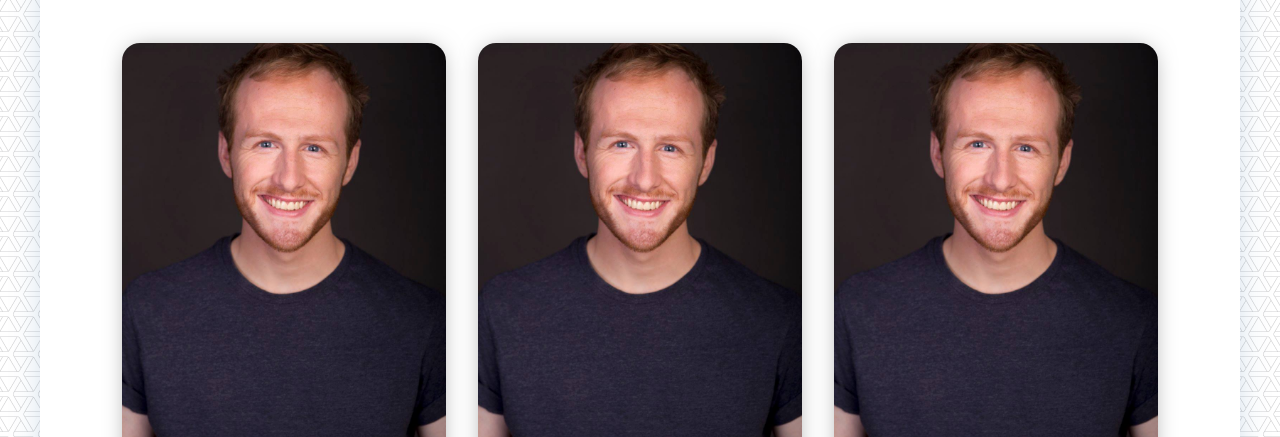
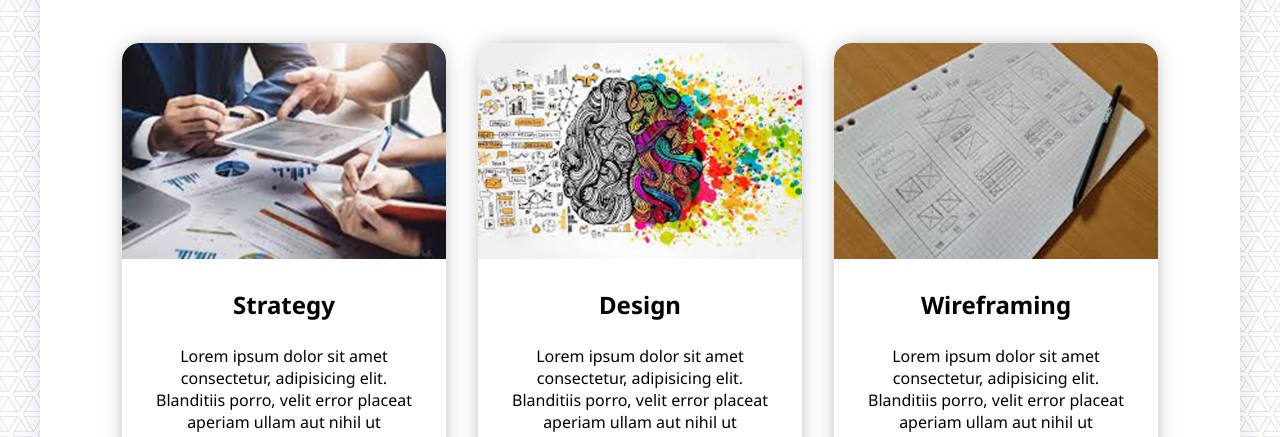
Before and after one commit to rjmckee01/ADPR458_Coding, a plain HTML site: page Assignments/work.html in a window 1280 px wide. Shown: the part 363-800 px from the top of the page. Drawn offline with Linux system fonts and the light colour scheme.

Commit message:
3/27 exercise 10

```diff
--- a/Assignments/work.html
+++ b/Assignments/work.html
@@ -29,22 +29,22 @@
 <!--- Card Section -->
 <section class="work-section">
   <div class="card">
-   <img src="images/Rex Image.png" alt="Photo of Rex McKeeman" width="300px">
-      <h3 class="card-title"> Project 1 </h3>
+   <img src="images/Strategy.jpg" alt="Photo of Strategy">
+      <h3 class="card-title"> Strategy </h3>
       <p class="card-text">Lorem ipsum dolor sit amet consectetur, adipisicing elit. Blanditiis porro, velit error placeat aperiam ullam aut nihil ut doloribus quibusdam veritatis laudantium explicabo iure atque, modi qui totam fuga sunt!</p>
         <a class="button" href="https://www.linkedin.com/in/rex-mckeeman/" target="_blank">Visit my LinkedIn</a>
     </div>
 
     <div class="card">
-      <img src="images/Rex Image.png" alt="Photo of Rex McKeeman" width="300px">
-      <h3 class="card-title">Project 2</h3>
+      <img src="images/Design.jpg" alt="Photo of Design">
+      <h3 class="card-title">Design</h3>
       <p class="card-text">Lorem ipsum dolor sit amet consectetur, adipisicing elit. Blanditiis porro, velit error placeat aperiam ullam aut nihil ut doloribus quibusdam veritatis laudantium explicabo iure atque, modi qui totam fuga sunt!</p>
         <a class="button" href="https://www.linkedin.com/in/rex-mckeeman/" target="_blank">Visit my LinkedIn</a>
     </div>
 
     <div class="card">
-      <img src="images/Rex Image.png" alt="Photo of Rex McKeeman" width="300px">
-      <h3 class="card-title">Project 3</h3>
+      <img src="images/Wireframing.jpg" alt="Photo of Wireframing">
+      <h3 class="card-title">Wireframing</h3>
       <p class="card-text">Lorem ipsum dolor sit amet consectetur, adipisicing elit. Blanditiis porro, velit error placeat aperiam ullam aut nihil ut doloribus quibusdam veritatis laudantium explicabo iure atque, modi qui totam fuga sunt!</p>
         <a class="button" href="https://www.linkedin.com/in/rex-mckeeman/" target="_blank">Visit my LinkedIn</a>
     </div>
```
Also changed, not shown: Assignments/images/Design.jpg (added), Assignments/images/Strategy.jpg (added), Assignments/images/Wireframing.jpg (added).
